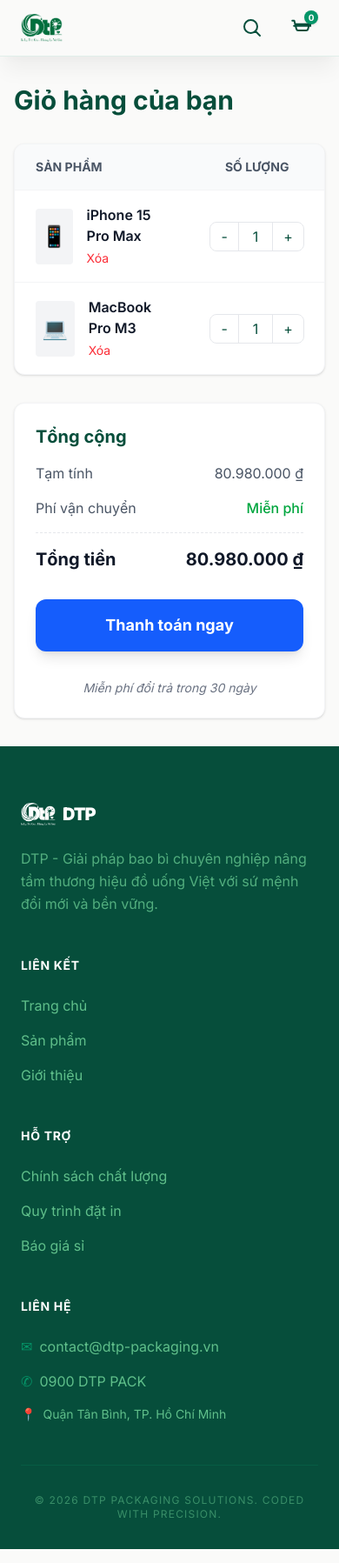
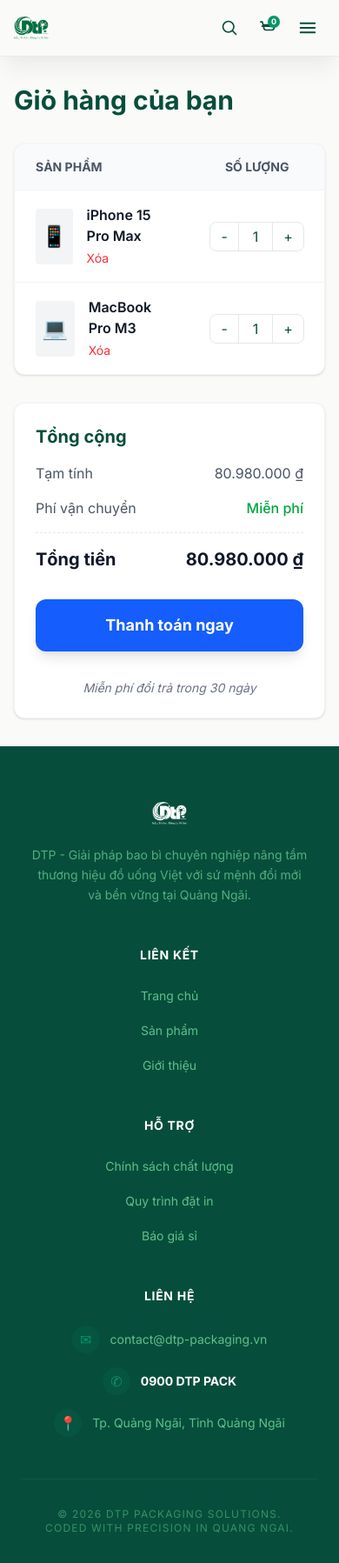
Before and after one commit to leesanhoon/store-web, a Next.js app: page /cart in a window 390 px wide. Shown: the whole page at 87% size. Built offline with nearby package versions, Linux system fonts and the light colour scheme.

Commit message:
Enhance Header and Footer components with improved layout, accessibility, and responsiveness

```diff
--- a/components/Footer.tsx
+++ b/components/Footer.tsx
@@ -5,23 +5,21 @@
     return (
         <footer className="bg-brand-forest text-brand-light pt-16 pb-8">
             <div className="container mx-auto px-6">
-                <div className="grid grid-cols-1 md:grid-cols-4 gap-12 mb-12">
-                    <div className="col-span-1 md:col-span-1">
+                <div className="grid grid-cols-1 md:grid-cols-4 gap-12 mb-12 text-center md:text-left">
+                    <div className="col-span-1 md:col-span-1 flex flex-col items-center md:items-start">
                         <div className="mb-6 flex items-center gap-2">
                             <Image
                                 src="/images/logo.png"
                                 alt="DTP Logo"
                                 width={40}
                                 height={40}
-                                className="object-contain brightness-0 invert"
+                                className="w-10 h-auto brightness-0 invert"
                             />
-                            <span className="text-xl font-black text-white tracking-tighter">
-                                DTP
-                            </span>
                         </div>
-                        <p className="text-brand-sage/60 leading-relaxed">
+                        <p className="text-brand-sage/60 leading-relaxed text-sm max-w-xs">
                             DTP - Giải pháp bao bì chuyên nghiệp nâng tầm thương
-                            hiệu đồ uống Việt với sứ mệnh đổi mới và bền vững.
+                            hiệu đồ uống Việt với sứ mệnh đổi mới và bền vững
+                            tại Quảng Ngãi.
                         </p>
                     </div>
                     <div>
@@ -32,7 +30,7 @@
                             <li>
                                 <a
                                     href="/"
-                                    className="hover:text-brand-sage transition-colors"
+                                    className="hover:text-brand-sage transition-colors text-sm"
                                 >
                                     Trang chủ
                                 </a>
@@ -40,7 +38,7 @@
                             <li>
                                 <a
                                     href="/products"
-                                    className="hover:text-brand-sage transition-colors"
+                                    className="hover:text-brand-sage transition-colors text-sm"
                                 >
                                     Sản phẩm
                                 </a>
@@ -48,7 +46,7 @@
                             <li>
                                 <a
                                     href="/about"
-                                    className="hover:text-brand-sage transition-colors"
+                                    className="hover:text-brand-sage transition-colors text-sm"
                                 >
                                     Giới thiệu
                                 </a>
@@ -63,7 +61,7 @@
                             <li>
                                 <a
                                     href="#"
-                                    className="hover:text-brand-sage transition-colors"
+                                    className="hover:text-brand-sage transition-colors text-sm"
                                 >
                                     Chính sách chất lượng
                                 </a>
@@ -71,7 +69,7 @@
                             <li>
                                 <a
                                     href="#"
-                                    className="hover:text-brand-sage transition-colors"
+                                    className="hover:text-brand-sage transition-colors text-sm"
                                 >
                                     Quy trình đặt in
                                 </a>
@@ -79,7 +77,7 @@
                             <li>
                                 <a
                                     href="#"
-                                    className="hover:text-brand-sage transition-colors"
+                                    className="hover:text-brand-sage transition-colors text-sm"
                                 >
                                     Báo giá sỉ
                                 </a>
@@ -91,23 +89,38 @@
                             Liên hệ
                         </h4>
                         <div className="space-y-4 text-brand-sage/70">
-                            <p className="flex items-center gap-2">
-                                <span className="text-brand-emerald">✉</span>{" "}
-                                contact@dtp-packaging.vn
+                            <p className="flex items-center justify-center md:justify-start gap-3">
+                                <span className="w-8 h-8 rounded-full bg-brand-emerald/10 flex items-center justify-center text-brand-emerald">
+                                    ✉
+                                </span>
+                                <span className="text-sm">
+                                    contact@dtp-packaging.vn
+                                </span>
                             </p>
-                            <p className="flex items-center gap-2">
-                                <span className="text-brand-emerald">✆</span>{" "}
-                                0900 DTP PACK
+                            <p className="flex items-center justify-center md:justify-start gap-3">
+                                <span className="w-8 h-8 rounded-full bg-brand-emerald/10 flex items-center justify-center text-brand-emerald">
+                                    ✆
+                                </span>
+                                <span className="text-sm font-bold text-white">
+                                    0900 DTP PACK
+                                </span>
                             </p>
-                            <p className="flex items-center gap-2 text-sm">
-                                <span className="text-brand-emerald">📍</span>{" "}
-                                Quận Tân Bình, TP. Hồ Chí Minh
+                            <p className="flex items-center justify-center md:justify-start gap-3">
+                                <span className="w-8 h-8 rounded-full bg-brand-emerald/10 flex items-center justify-center text-brand-emerald">
+                                    📍
+                                </span>
+                                <span className="text-sm">
+                                    Tp. Quảng Ngãi, Tỉnh Quảng Ngãi
+                                </span>
                             </p>
                         </div>
                     </div>
                 </div>
-                <div className="border-t border-brand-emerald/20 pt-8 text-center text-brand-sage/40 text-xs tracking-widest uppercase">
-                    <p>© 2026 DTP PACKAGING SOLUTIONS. Coded with Precision.</p>
+                <div className="border-t border-brand-emerald/20 pt-8 text-center text-brand-sage/40 text-xs tracking-widest uppercase px-4">
+                    <p>
+                        © 2026 DTP PACKAGING SOLUTIONS. Coded with Precision in
+                        Quang Ngai.
+                    </p>
                 </div>
             </div>
         </footer>
--- a/components/Header.tsx
+++ b/components/Header.tsx
@@ -1,14 +1,26 @@
-import React from "react";
+"use client";
+
+import React, { useState } from "react";
 import Link from "next/link";
 import Image from "next/image";
 
 const Header = () => {
+    const [isMenuOpen, setIsMenuOpen] = useState(false);
+
+    const navLinks = [
+        { href: "/", label: "Trang chủ" },
+        { href: "/products", label: "Sản phẩm" },
+        { href: "/about", label: "Giới thiệu" },
+        { href: "/contact", label: "Liên hệ" },
+    ];
+
     return (
         <header className="bg-surface/90 shadow-soft sticky top-0 z-50 backdrop-blur-md border-b border-brand-emerald/10">
-            <div className="container mx-auto px-6 py-3 flex items-center justify-between">
+            <div className="container mx-auto px-4 md:px-6 py-3 flex items-center justify-between">
+                {/* Logo Section */}
                 <Link
                     href="/"
-                    className="group flex items-center gap-2"
+                    className="group flex items-center gap-2 outline-none"
                     aria-label="Trang chủ DTP"
                 >
                     <Image
@@ -16,38 +28,27 @@
                         alt="DTP Logo"
                         width={48}
                         height={48}
-                        className="object-contain"
+                        className="w-10 h-auto md:w-12"
                     />
                 </Link>
+
+                {/* Desktop Navigation */}
                 <nav className="hidden md:flex items-center space-x-8">
+                    {navLinks.map((link) => (
                         <Link
-                        href="/"
+                            key={link.href}
+                            href={link.href}
                             className="text-brand-forest font-semibold hover:text-brand-emerald transition-colors duration-300"
                         >
-                        Trang chủ
+                            {link.label}
                         </Link>
-                    <Link
-                        href="/products"
-                        className="text-brand-forest font-semibold hover:text-brand-emerald transition-colors duration-300"
-                    >
-                        Sản phẩm
-                    </Link>
-                    <Link
-                        href="/about"
-                        className="text-brand-forest font-semibold hover:text-brand-emerald transition-colors duration-300"
-                    >
-                        Giới thiệu
-                    </Link>
-                    <Link
-                        href="/contact"
-                        className="text-brand-forest font-semibold hover:text-brand-emerald transition-colors duration-300"
-                    >
-                        Liên hệ
-                    </Link>
+                    ))}
                 </nav>
-                <div className="flex items-center space-x-4">
+
+                {/* Action Icons & Mobile Menu Toggle */}
+                <div className="flex items-center space-x-2 md:space-x-4">
                     <button
-                        className="p-2 text-brand-forest hover:text-brand-emerald transition-colors duration-300 focus:outline-none focus:ring-2 focus:ring-brand-emerald/50 rounded-lg"
+                        className="p-2 text-brand-forest hover:text-brand-emerald transition-colors duration-300 focus:outline-none focus:ring-2 focus:ring-brand-emerald/40 rounded-lg"
                         aria-label="Tìm kiếm"
                     >
                         <svg
@@ -56,7 +57,7 @@
                             viewBox="0 0 24 24"
                             strokeWidth={2}
                             stroke="currentColor"
-                            className="w-6 h-6"
+                            className="w-5 h-5 md:w-6 md:h-6"
                         >
                             <path
                                 strokeLinecap="round"
@@ -67,8 +68,34 @@
                     </button>
                     <Link
                         href="/cart"
-                        className="p-2 text-brand-forest hover:text-brand-emerald transition-colors duration-300 relative focus:outline-none focus:ring-2 focus:ring-brand-emerald/50 rounded-lg"
+                        className="p-2 text-brand-forest hover:text-brand-emerald transition-colors duration-300 relative focus:outline-none focus:ring-2 focus:ring-brand-emerald/40 rounded-lg"
                         aria-label="Giỏ hàng"
+                    >
+                        <svg
+                            xmlns="http://www.w3.org/2000/svg"
+                            fill="none"
+                            viewBox="0 0 24 24"
+                            strokeWidth={2}
+                            stroke="currentColor"
+                            className="w-5 h-5 md:w-6 md:h-6"
+                        >
+                            <path
+                                strokeLinecap="round"
+                                strokeLinejoin="round"
+                                d="M2.25 3.75h2.25l2.462 9.469a2.25 2.25 0 002.203 1.781h9.022a2.25 2.25 0 002.203-1.781l1.407-5.406m-15.821 0h17.341c.553 0 1 .447 1 1s-.447 1-1 1H4.179"
+                            />
+                        </svg>
+                        <span className="absolute top-1 right-1 bg-brand-emerald text-white text-[9px] md:text-[10px] font-bold rounded-full h-3.5 w-3.5 md:h-4 md:w-4 flex items-center justify-center shadow-sm">
+                            0
+                        </span>
+                    </Link>
+
+                    {/* Mobile Menu Button */}
+                    <button
+                        className="md:hidden p-2 text-brand-forest hover:text-brand-emerald transition-colors focus:outline-none"
+                        onClick={() => setIsMenuOpen(!isMenuOpen)}
+                        aria-label={isMenuOpen ? "Đóng menu" : "Mở menu"}
+                        aria-expanded={isMenuOpen}
                     >
                         <svg
                             xmlns="http://www.w3.org/2000/svg"
@@ -78,18 +105,41 @@
                             stroke="currentColor"
                             className="w-6 h-6"
                         >
+                            {isMenuOpen ? (
                                 <path
                                     strokeLinecap="round"
                                     strokeLinejoin="round"
-                                d="M2.25 3.75h2.25l2.462 9.469a2.25 2.25 0 002.203 1.781h9.022a2.25 2.25 0 002.203-1.781l1.407-5.406m-15.821 0h17.341c.553 0 1 .447 1 1s-.447 1-1 1H4.179"
+                                    d="M6 18L18 6M6 6l12 12"
                                 />
+                            ) : (
+                                <path
+                                    strokeLinecap="round"
+                                    strokeLinejoin="round"
+                                    d="M3.75 6.75h16.5M3.75 12h16.5m-16.5 5.25h16.5"
+                                />
+                            )}
                         </svg>
-                        <span className="absolute top-0 right-0 bg-brand-emerald text-white text-[10px] font-bold rounded-full h-4 w-4 flex items-center justify-center shadow-sm">
-                            0
-                        </span>
-                    </Link>
+                    </button>
                 </div>
             </div>
+
+            {/* Mobile Navigation Dropdown */}
+            {isMenuOpen && (
+                <nav className="md:hidden bg-white border-t border-brand-emerald/10 animate-in slide-in-from-top duration-300">
+                    <div className="flex flex-col py-4 px-6 space-y-4">
+                        {navLinks.map((link) => (
+                            <Link
+                                key={link.href}
+                                href={link.href}
+                                className="text-brand-forest font-bold text-lg hover:text-brand-emerald transition-colors"
+                                onClick={() => setIsMenuOpen(false)}
+                            >
+                                {link.label}
+                            </Link>
+                        ))}
+                    </div>
+                </nav>
+            )}
         </header>
     );
 };
```
Lines whose indentation alone changed are shown as unchanged.
